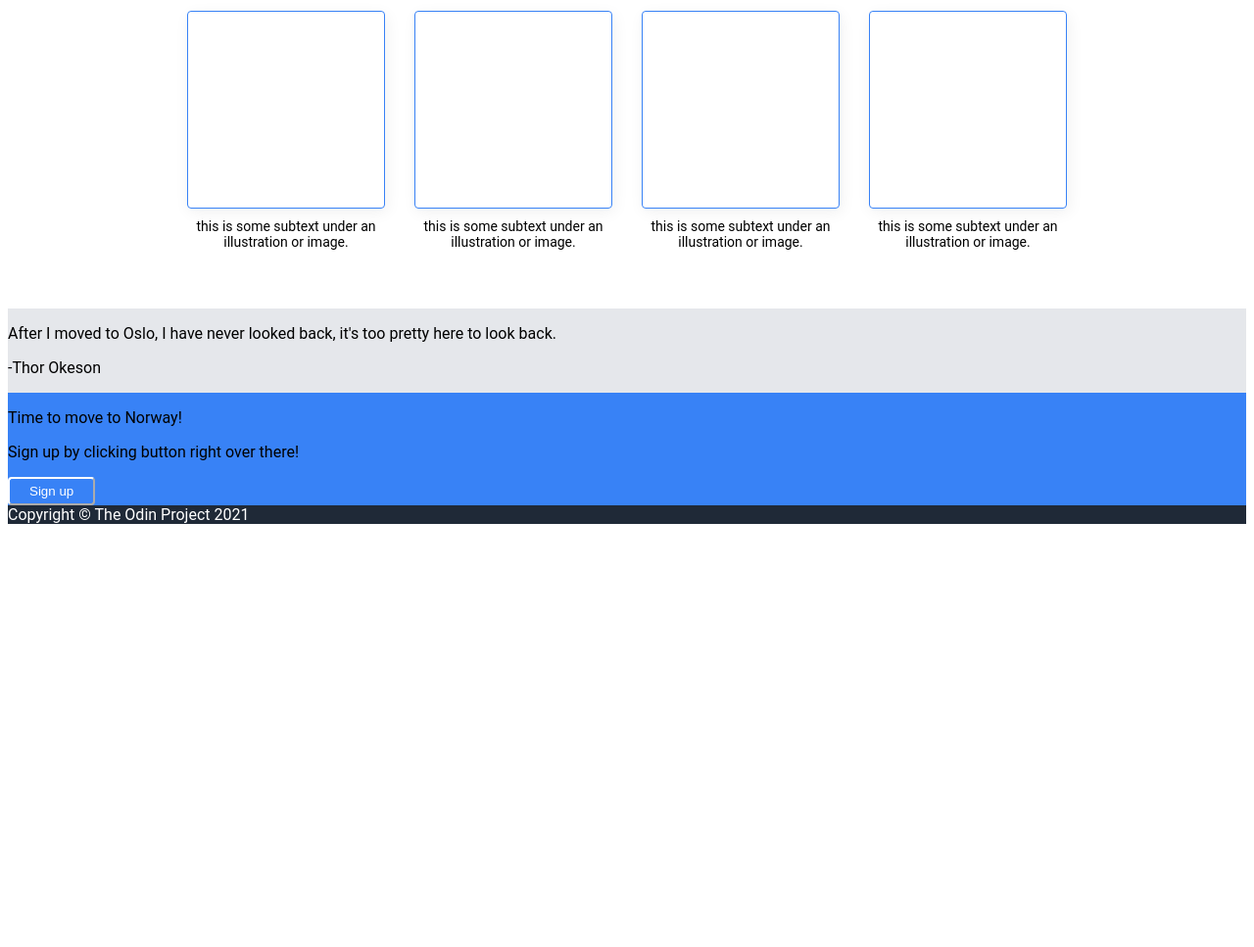
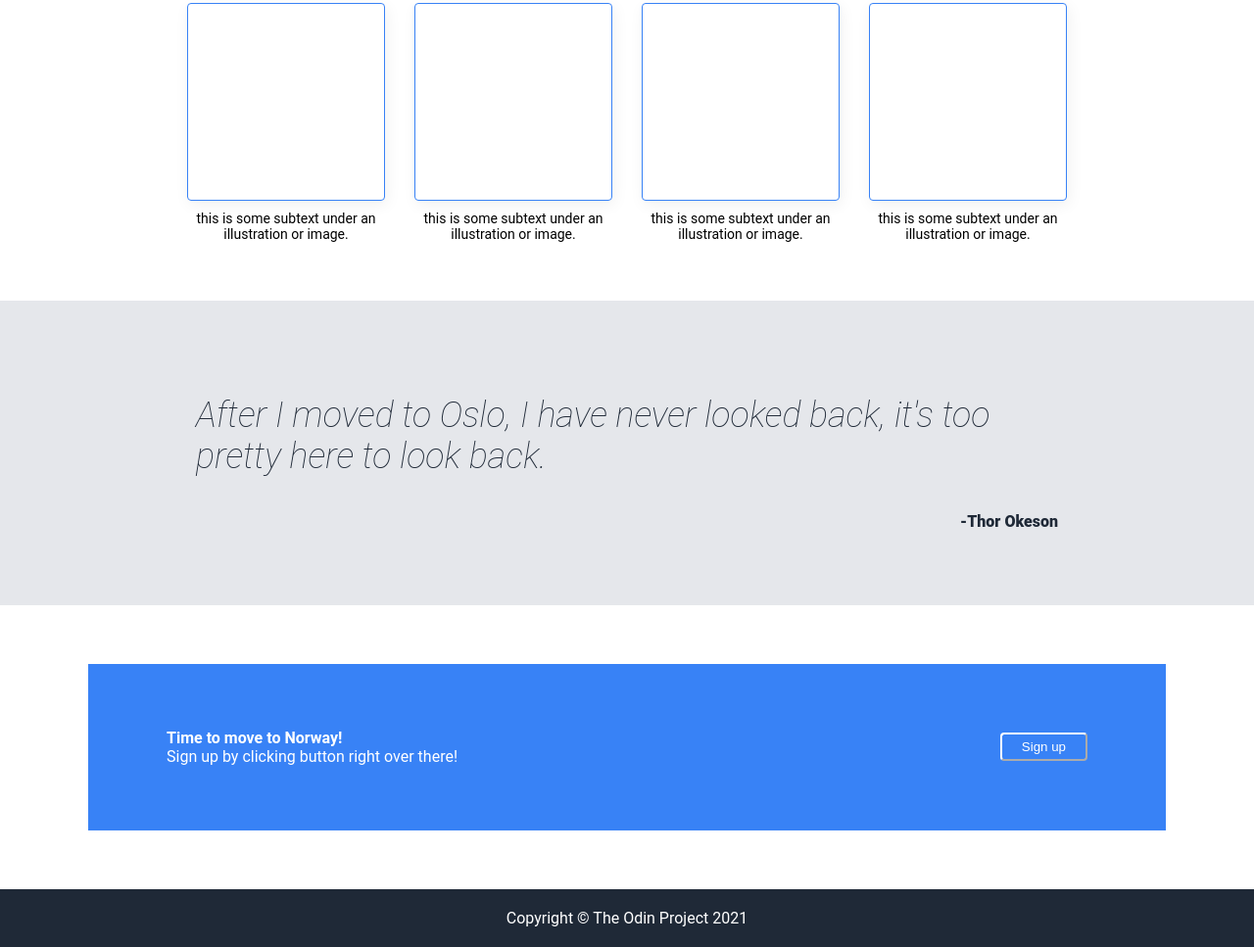
Before and after one commit to grant-gores/odin-landing-page, a plain HTML site: page index.html in a window 1280 px wide. Shown: the part 625-1592 px from the top of the page at 98% size. Before the commit the page ends 1168 px from the top, so only its background shows below. Drawn offline with Linux system fonts and the light colour scheme.

Commit message:
Finish odin-landing-page project
I completed the last steps to complete landing page.
I finished the call to action css and made final
formatting adjustments for mobile layout.

```diff
--- a/index.html
+++ b/index.html
@@ -59,8 +59,10 @@
         </div>
 
         <div class="call-to-action">
-            <p>Time to move to Norway!</p>
-            <p>Sign up by clicking button right over there!</p>
+            <div class="call-to-action-text">
+                <p class="call">Time to move to Norway!</p>
+                <p class="action">Sign up by clicking button right over there!</p>
+            </div>
                 <div class="button"><button class="sign-up">Sign up</button></div>
         </div>
 
--- a/style.css
+++ b/style.css
@@ -1,3 +1,9 @@
+/* Reset body and html margins and padding */
+html, body {
+    margin: 0;
+    padding: 0;
+}
+
 .body {
     display: flex;
     flex-direction: column;
@@ -28,14 +34,14 @@
     font-size: 48px;
     color: #F9FAF8;
     font-weight: 900;
-    margin-bottom: 0;
+    margin-bottom: 0px;
 
 }
 
 .hero-2 p {
     font-size: 18px;
     color: #E5e7EB;
-    margin-top: 0;
+    margin-top: 0px;
 }
 
 .hero-2 {
@@ -110,6 +116,7 @@ a {
     display: flex;
     gap: 30px;
     justify-content: center;
+    padding: 0px 100px 0px 100px;
 }
 
 .card {
@@ -145,6 +152,21 @@ a {
 
 .quote {
     background-color: #E5E7EB;
+    padding: 60px 200px 60px 200px;
+}
+
+.quote .quotes {
+    font-size: 36px;
+    color: #1F2937;
+    font-style: italic;
+    font-weight: 100;
+    text-align: left;
+}
+
+.quote .author {
+    color: #1F2937;
+    font-weight: 900;
+    text-align: right;
 }
 
 /* Quote End */
@@ -153,6 +175,24 @@ a {
 
 .call-to-action {
     background-color: #3882F6;
+    display: flex;
+    justify-content: space-between;
+    align-items: center;
+    margin: 60px 90px;
+    padding: 50px 80px;
+}
+
+.call-to-action-text {
+    color: white;
+}
+
+.call-to-action-text .call {
+    font-weight: bold;
+    margin-bottom: 0px;
+}
+
+.call-to-action-text .action {
+    margin-top: 0px;
 }
 
 .call-to-action .button .sign-up{
@@ -170,6 +210,8 @@ a {
 .footer {
     background-color: #1F2937;
     color: white;
+    text-align: center;
+    padding: 20px 0px;
   }
 
 /* Footer End */
@@ -186,6 +228,7 @@ a {
     .hero-2-image {
         flex: 1 1 100%; /* Take up full width */
         max-width: 100%; /* Ensure no width constraints */
+        text-align: center;
     }
 
     .hero {
@@ -198,5 +241,19 @@ a {
         gap: 20px; /* Smaller gap for mobile */
     }
 
+    .quote {
+        background-color: #E5E7EB;
+        padding: 20px 20px;
+    }
+
+    .call-to-action {
+        display: flex;
+        flex-direction: column;
+        justify-content: space-between;
+        align-items: center;
+        text-align: center;
+        margin: 10px 40px;
+        padding: 100px 40px;
+    }
 }
 /* Mobile Layout End */
```
Also changed, not shown: 1 other file.
